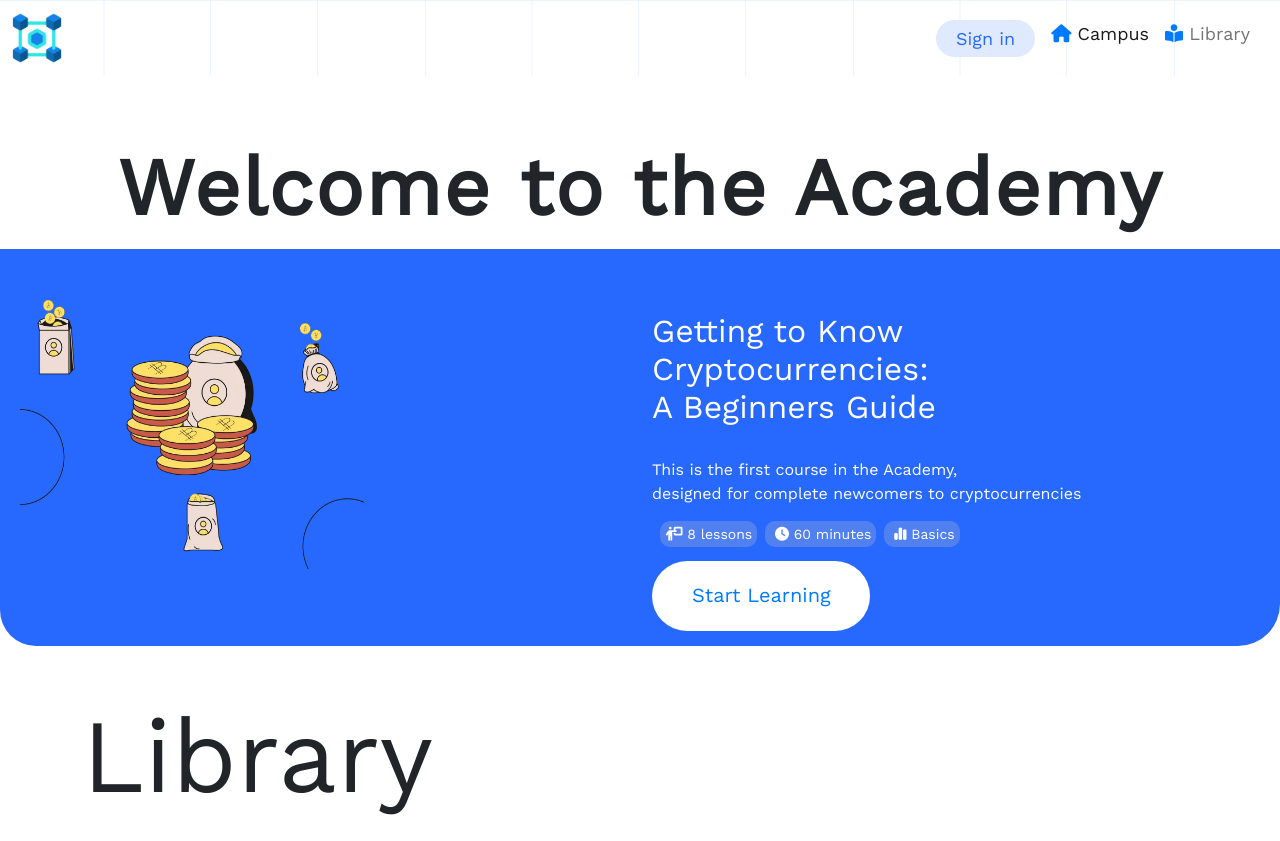
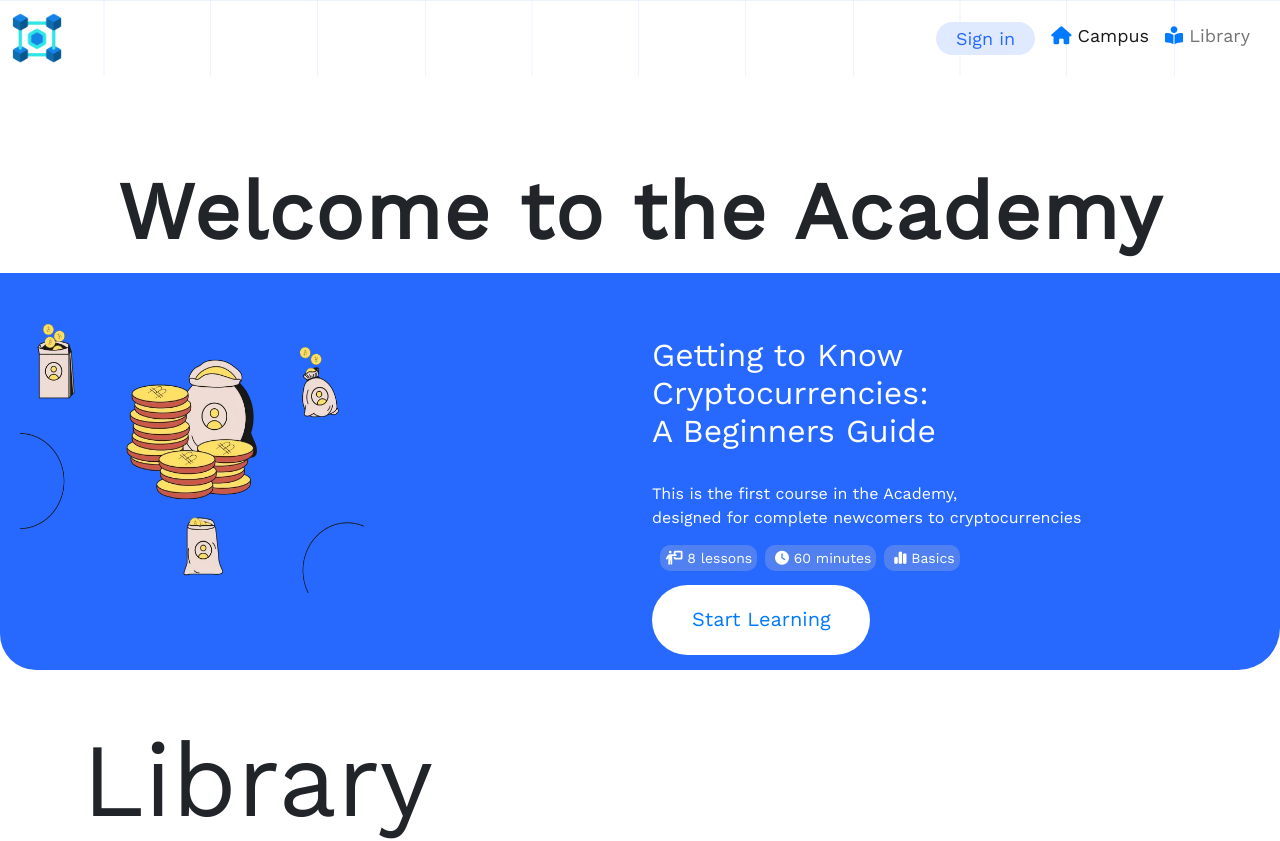
Before and after one commit to TEE2DWHY/TeamDefi, a React (Create React App) app: page /academy in a window 1280 px wide. Shown: the top 841 px of the page. Built offline with nearby package versions, Linux system fonts and the light colour scheme.

Commit message:
made changes on the academy page

```diff
--- a/src/index.css
+++ b/src/index.css
@@ -590,7 +590,7 @@ button.sign-in{
     background: #dfe9ff;
     border-radius: 3.75rem;
     border: none;
-    padding: 5px 20px;
+    padding: 3px 20px;
 }
 
 button.sign-in:hover{
--- a/src/pages/Academy.js
+++ b/src/pages/Academy.js
@@ -26,7 +26,7 @@ const OurCourses = () => {
                     </div>
                 </div>
             </nav>
-
+            <br />
             <div className='academy-header'>
                 <h1 className='wta'>Welcome to the Academy</h1>
             </div>
```
